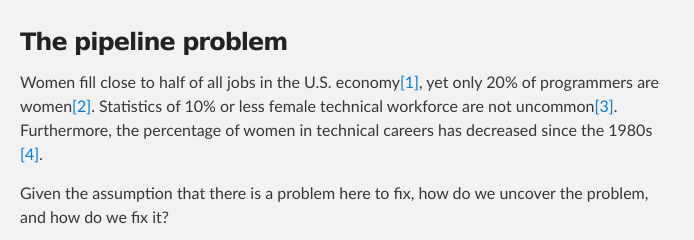
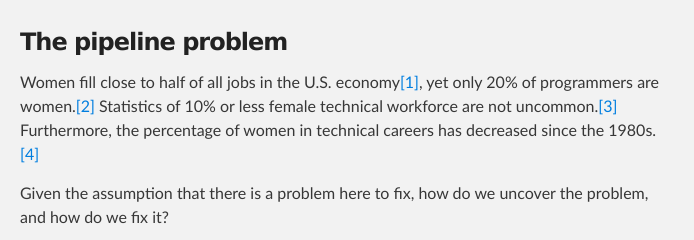
Before and after one commit to womenintech-zz/womenintech.github.io, a plain HTML site: page index.html in a window 1280 px wide. Shown: the part 200-440 px from the top of the page, 300-994 px from the left. Drawn offline with Linux system fonts and the light colour scheme.

Commit message:
Format citations

```diff
--- a/index.html
+++ b/index.html
@@ -30,7 +30,7 @@
 
 <h3>The pipeline problem</h3>
 
-<p>Women fill close to half of all jobs in the U.S. economy<a href="http://www.esa.doc.gov/sites/default/files/news/documents/women_in_stem_a_gap_to_innovation8311.pdf">[1]</a>, yet only 20% of programmers are women<a href="http://www.npr.org/blogs/alltechconsidered/2013/04/29/178810467/blazing-the-trail-for-female-programmers">[2]</a>.  Statistics of 10%  or less female technical workforce are not uncommon<a href="http://www.motherjones.com/mojo/2014/07/twitter-diversity-stats-women-race-tech">[3]</a>.  Furthermore, the percentage of women in technical careers has decreased since the 1980s <a href="http://www.forbes.com/sites/dailymuse/2012/03/15/solving-the-pipeline-problem-how-to-get-more-women-in-tech/">[4]</a>.</p>
+<p>Women fill close to half of all jobs in the U.S. economy<sup><a href="http://www.esa.doc.gov/sites/default/files/news/documents/women_in_stem_a_gap_to_innovation8311.pdf">[1]</a></sup>, yet only 20% of programmers are women.<sup><a href="http://www.npr.org/blogs/alltechconsidered/2013/04/29/178810467/blazing-the-trail-for-female-programmers">[2]</a></sup>  Statistics of 10%  or less female technical workforce are not uncommon.<sup><a href="http://www.motherjones.com/mojo/2014/07/twitter-diversity-stats-women-race-tech">[3]</a></sup>  Furthermore, the percentage of women in technical careers has decreased since the 1980s.<sup><a href="http://www.forbes.com/sites/dailymuse/2012/03/15/solving-the-pipeline-problem-how-to-get-more-women-in-tech/">[4]</a></sup></p>
 
 <p>Given the assumption that there is a problem here to fix, how do we uncover the problem, and how do we fix it?</p>
 
```
